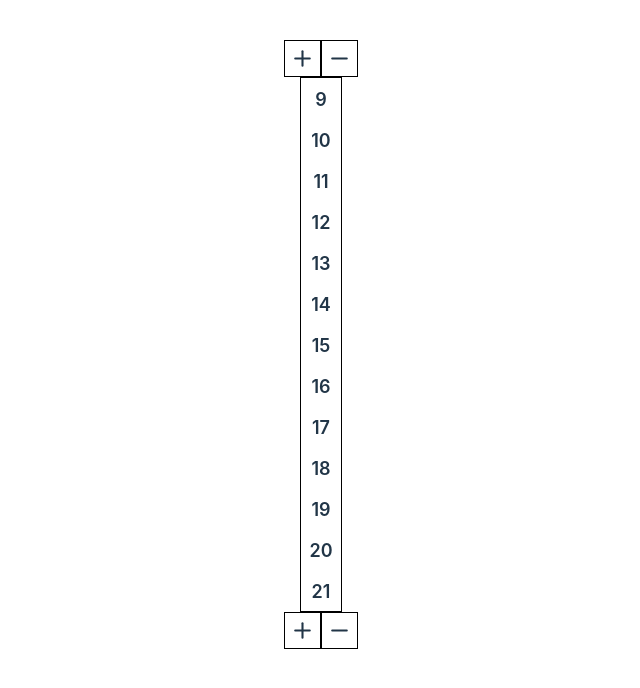
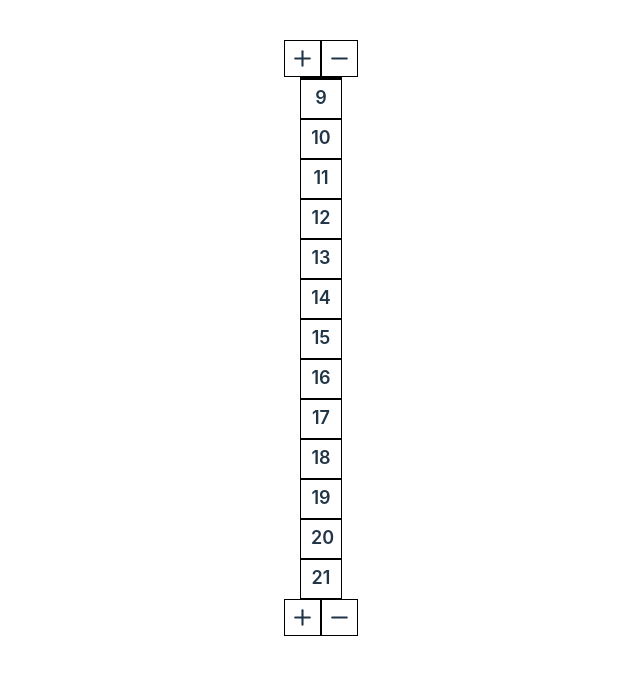
Before and after one commit to 6ocra3/Planner, a React (Vite) app: page / in a window 1280 px wide. Shown: the top 688 px of the page, without its empty margins (319-959 px from the left). Built offline with nearby package versions, Linux system fonts and the light colour scheme.

Commit message:
add topBorder css

```diff
--- a/src/Components/DayTimeline/DayTimeline.css
+++ b/src/Components/DayTimeline/DayTimeline.css
@@ -3,13 +3,32 @@
   width: fit-content;
   border: 1px solid black;
 }
-.dt__hour {
-  padding: 8px 5px;
-  display: block;
+
+.dt__hour-container{
+  position: relative;
+  display: flex;
+  height: 40px;
+  width: 40px;
   font-weight: 600;
   font-size: large;
-  height: 25px;
-  width: 30px;
+}
+
+.dt__hour-container.top::after{
+  display: block;
+  position: absolute;
+  z-index: 10;
+  top: 0;
+  left: 0;
+  content: "";
+  width: 100%;
+  height: 2px;
+  background-color: black;
+}
+
+.dt__hour {
+  margin: auto auto;
+  line-height: 20px;
+  width: 20px;
 }
 
 .dt__button {
@@ -31,3 +50,26 @@
 .dt__button:nth-child(2) {
   margin-right: auto;
 }
+
+.cont{
+  box-sizing: border-box;
+  border: solid 1px black;
+  position: relative;
+  display: flex;
+  width: 140px;
+  height: 140px;
+}
+.a1{
+  width: 15px;
+  height: 15px;
+  border-radius: 50%;
+  position: absolute;
+  top: 0;
+  left: 0;
+  background-color: black;
+}
+
+
+.fgf{
+  margin: auto auto;
+}
--- a/src/Components/DayTimeline/DayTimeline.jsx
+++ b/src/Components/DayTimeline/DayTimeline.jsx
@@ -12,9 +12,9 @@ export default function DayTimeline() {
       <div className="dt__hours">
         {hours.map((h) => {
           return (
-            <p className="dt__hour" key={h}>
-              {h}
-            </p>
+            <div className="dt__hour-container top" key={h}>
+              <p className="dt__hour">{h}</p>
+            </div>
           );
         })}
       </div>
```
